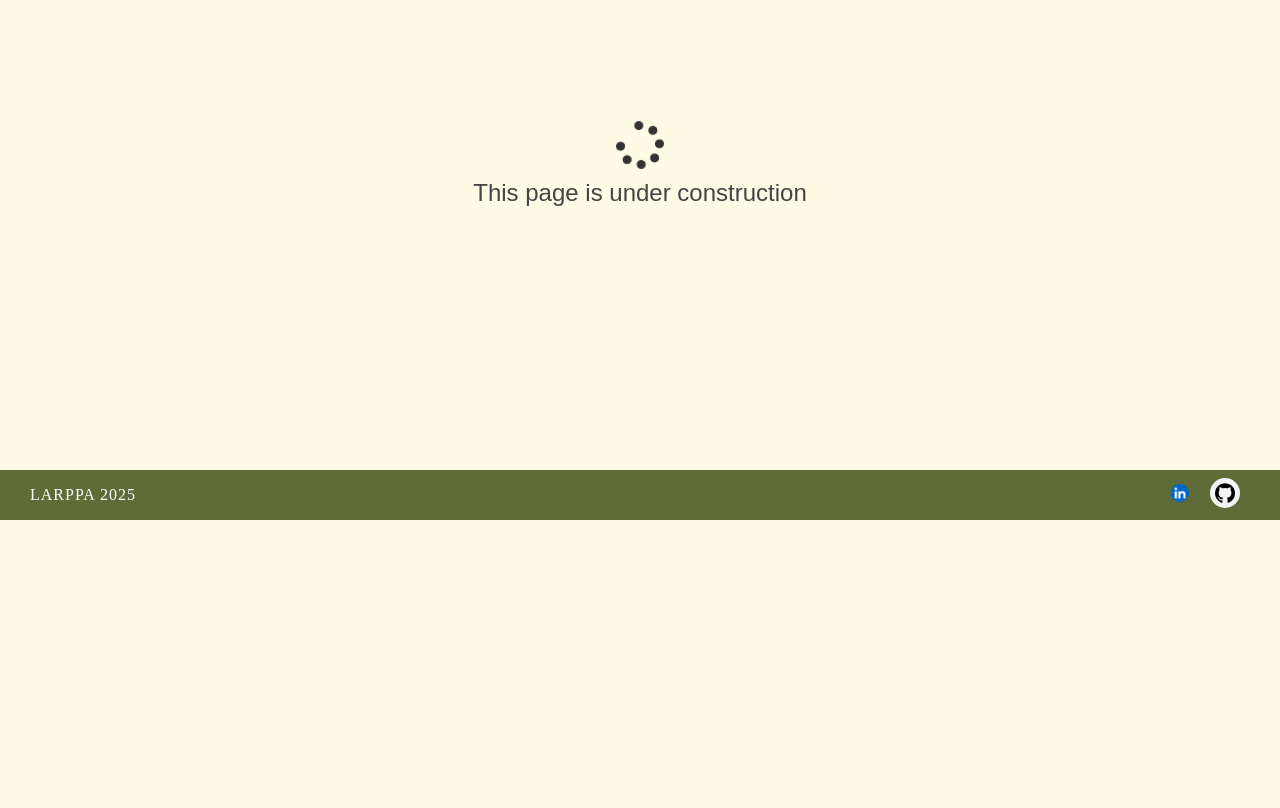
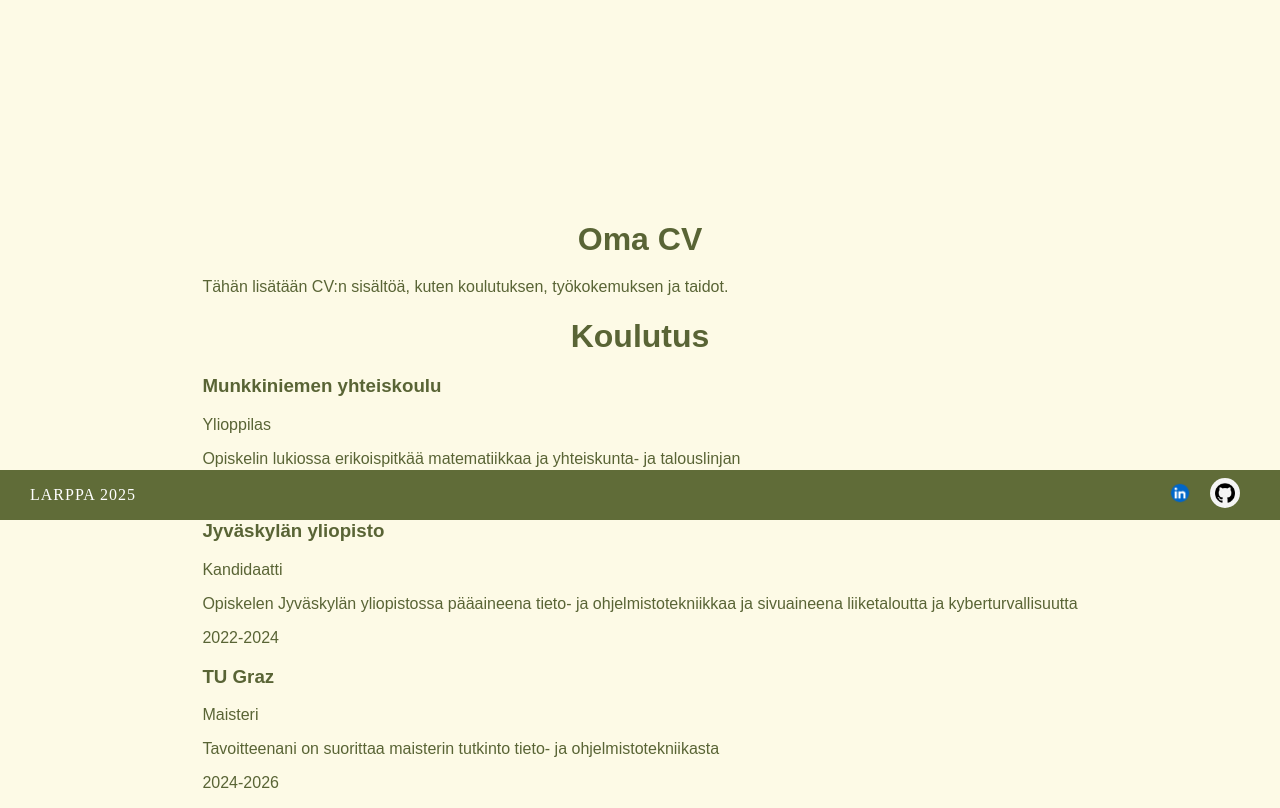
Before and after one commit to lehtio/portfolio, a React (Vite) app in the folder portfolio/: page /cv in a window 1280 px wide. Shown: the part 280-1088 px from the top of the page. Before the commit the page ends 800 px from the top, so only its background shows below. Built offline with nearby package versions, Linux system fonts and the light colour scheme.

Commit message:
opinnot cv sivulle omana komponenttina

```diff
--- /dev/null
+++ b/portfolio/src/components/Opinnot.jsx
@@ -0,0 +1,39 @@
+import React from 'react';
+
+const studies = [
+  {
+    school: "Munkkiniemen yhteiskoulu",
+    degree: "Ylioppilas",
+    description: "Opiskelin lukiossa erikoispitkää matematiikkaa ja yhteiskunta- ja talouslinjan",
+    studytime: "2018-2021 (muistaakseni)"
+  },
+  {
+    school: "Jyväskylän yliopisto",
+    degree: "Kandidaatti",
+    description: "Opiskelen Jyväskylän yliopistossa pääaineena tieto- ja ohjelmistotekniikkaa ja sivuaineena liiketaloutta ja kyberturvallisuutta",
+    studytime: "2022-2024"
+  },
+  {
+    school: "TU Graz",
+    degree: "Maisteri",
+    description: "Tavoitteenani on suorittaa maisterin tutkinto tieto- ja ohjelmistotekniikasta",
+    studytime: "2024-2026"
+  }
+];
+
+export default function Opinnot() {
+  return (
+    <div className="study-list">
+      {studies.map((study, index) => (
+        <div key={index} className="study-item">
+          <div className="study-info">
+            <h3>{study.school}</h3>
+            <p>{study.degree}</p>
+            <p>{study.description}</p>
+            <p>{study.studytime}</p>
+          </div>
+        </div>
+      ))}
+    </div>
+  );
+}
--- a/portfolio/src/pages/CV.jsx
+++ b/portfolio/src/pages/CV.jsx
@@ -1,12 +1,20 @@
 import LoadingScreen from "../components/LoadingScreen.jsx";
+import Opinnot from "../components/Opinnot.jsx";
+
+
 
 
 export default function CV() {
     return (
       <div className="cv-container">
+        <LoadingScreen />
         <h1>Oma CV</h1>
         <p>Tähän lisätään CV:n sisältöä, kuten koulutuksen, työkokemuksen ja taidot.</p>
-        <LoadingScreen />
-      </div>
+
+
+
+        <h1>Koulutus</h1>
+        <Opinnot />
+        </div>
     );
   }
```
